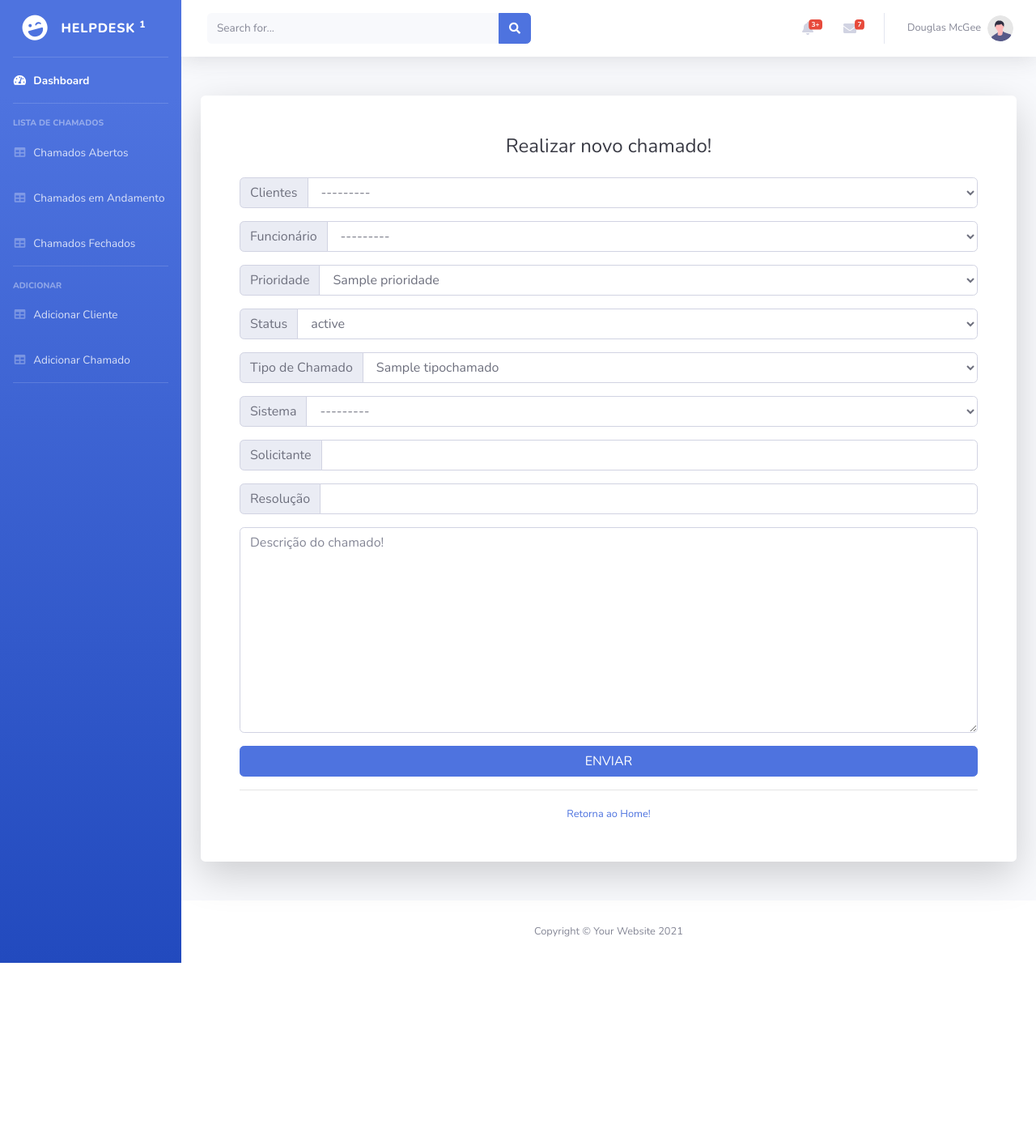
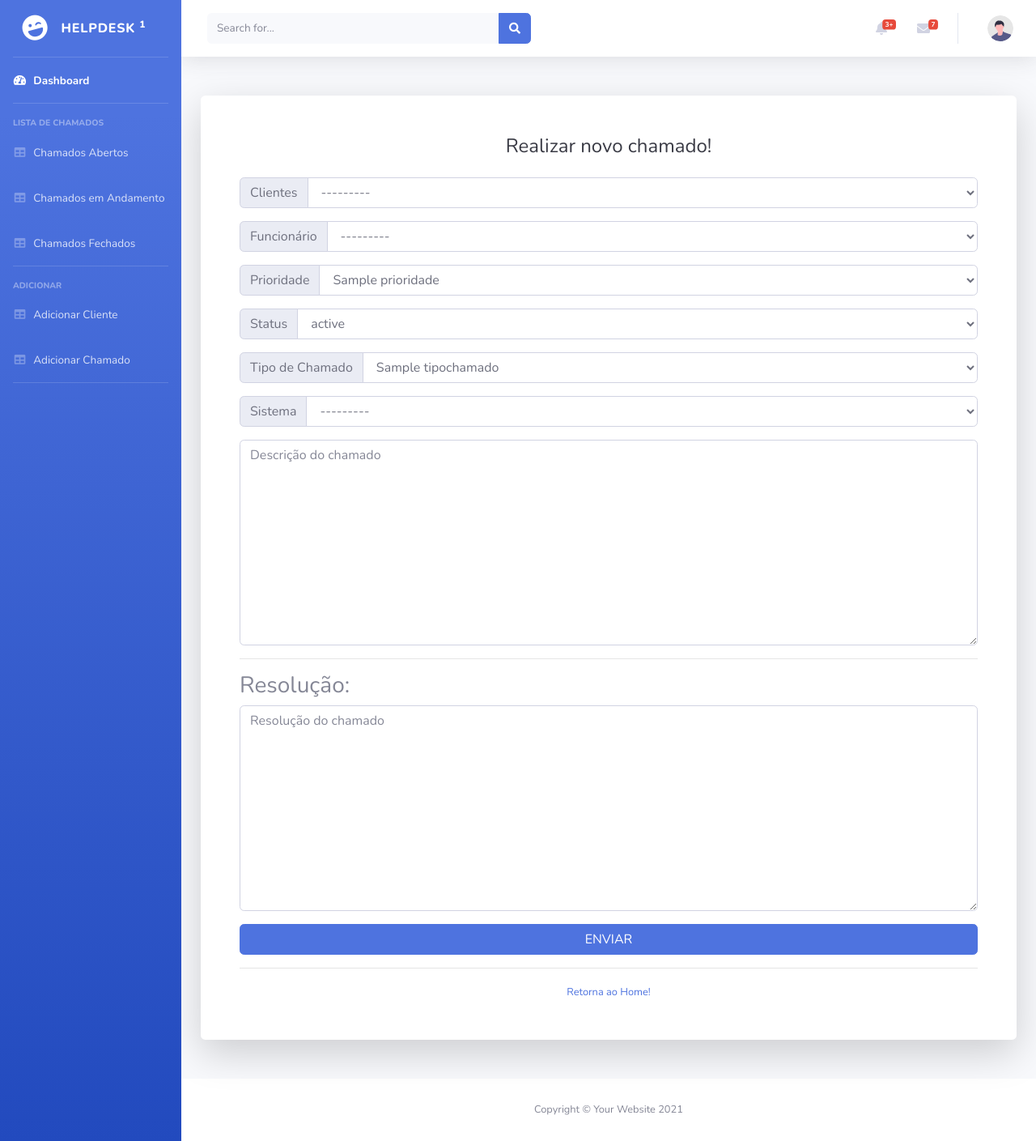
Before and after one commit to cristiansuzuki/helpdesk, a Django app: page /cadastro-chamados in a window 1280 px wide. Shown: the whole page at 81% size. Before the commit the page ends 1189 px from the top, so only its background shows below. Run offline with Django 4.2, Linux system fonts and the light colour scheme; tables that the repository leaves empty hold one stand-in row (values such as "Sample post"); some libraries are stand-ins or nearby versions.

Commit message:
user name on index

```diff
--- a/helpdesk/forms.py
+++ b/helpdesk/forms.py
@@ -29,13 +29,13 @@ class ChamadoForm(forms.ModelForm):
             'prioridade':forms.Select(
                 attrs={'type': 'select', 'class': 'form-control', 'id': 'exampleInputSelect', 'placeholder': '', 'value': '10'}),
             'descricao': forms.Textarea(
-                  attrs={'type': 'text', 'class': 'form-control', 'id': 'exampleInputName', 'placeholder': 'Descrição do chamado!'}),
+                  attrs={'type': 'text', 'class': 'form-control', 'id': 'exampleInputName', 'placeholder': 'Descrição do chamado'}),
             'status': forms.Select(
                 attrs={'type': 'select', 'class': 'form-control', 'id': 'exampleInputSelect', 'placeholder': '', 'value': '10'}),
             'tipo_chamado': forms.Select(
                 attrs={'type': 'select', 'class': 'form-control', 'id': 'exampleInputSelect', 'placeholder': '', 'value': '10'}),
-            'resolucao': forms.TextInput(
-                attrs={'type': 'text', 'class': 'form-control', 'id': 'exampleInputName', 'placeholder': ''}),
+            'resolucao': forms.Textarea(
+                attrs={'type': 'text', 'class': 'form-control', 'id': 'exampleInputName', 'placeholder': 'Resolução do chamado'}),
             'sistema': forms.Select(
                 attrs={'type': 'select', 'class': 'form-control', 'id': 'exampleInputSelect', 'placeholder': '', 'value': '10'}),
             'solicitante': forms.TextInput(
--- a/helpdesk/templates/cadastro-chamados.html
+++ b/helpdesk/templates/cadastro-chamados.html
@@ -63,22 +63,22 @@
                                     {{ form.sistema }}
                                 </div>
 
-                                <div class="input-group mb-3">
+                                <!-- <div class="input-group mb-3">
                                     <div class="input-group-prepend">
                                         <span class="input-group-text">Solicitante</span>
                                     </div>
                                     {{ form.solicitante }}
-                                </div>
-
-                                <div class="input-group mb-3">
-                                    <div class="input-group-prepend">
-                                        <span class="input-group-text">Resolução</span>
-                                    </div>
-                                    {{ form.resolucao }}
-                                </div>
+                                </div> -->
 
                                 <div class="form-group mb-3">
                                     {{ form.descricao }}
+                                </div>
+
+                                <hr>
+                                <h3>Resolução:</h3>
+
+                                <div class="input-group mb-3">
+                                    {{ form.resolucao }}
                                 </div>
 
                             <button type="submit" class="btn btn-primary btn-user btn-block">ENVIAR</button>
--- a/helpdesk/templates/index.html
+++ b/helpdesk/templates/index.html
@@ -288,7 +288,7 @@
                         <li class="nav-item dropdown no-arrow">
                             <a class="nav-link dropdown-toggle" href="#" id="userDropdown" role="button"
                                 data-toggle="dropdown" aria-haspopup="true" aria-expanded="false">
-                                <span class="mr-2 d-none d-lg-inline text-gray-600 small">Douglas McGee</span>
+                                <span class="mr-2 d-none d-lg-inline text-gray-600 small">{{ user.get_username }}</span>
                                 <img class="img-profile rounded-circle"
                                     src="{% static 'img/undraw_profile.svg' %}">
                             </a>
```
